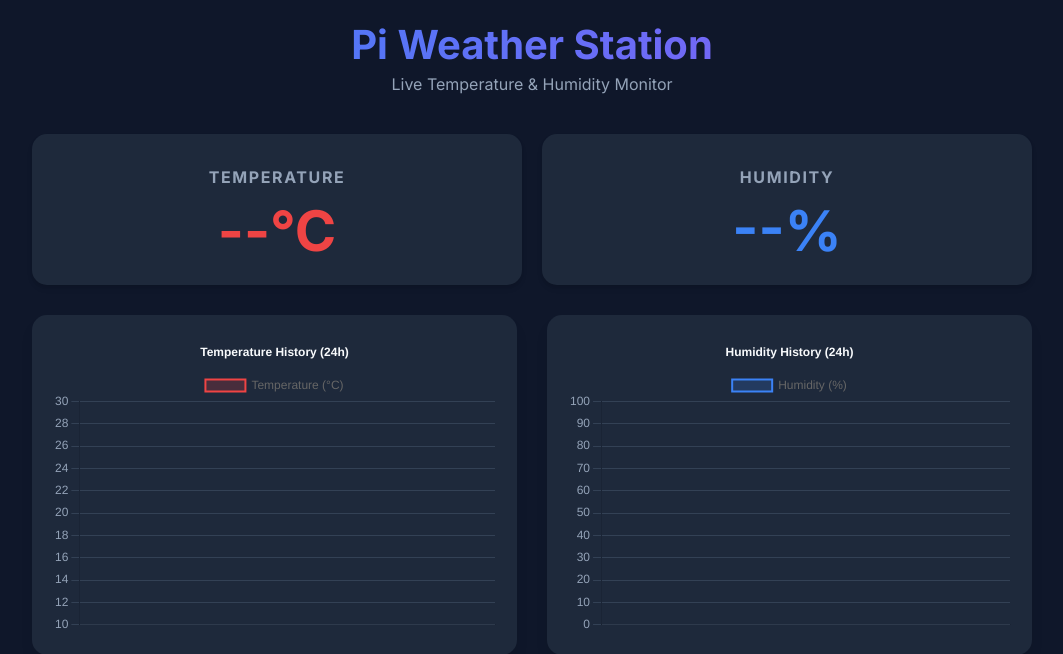
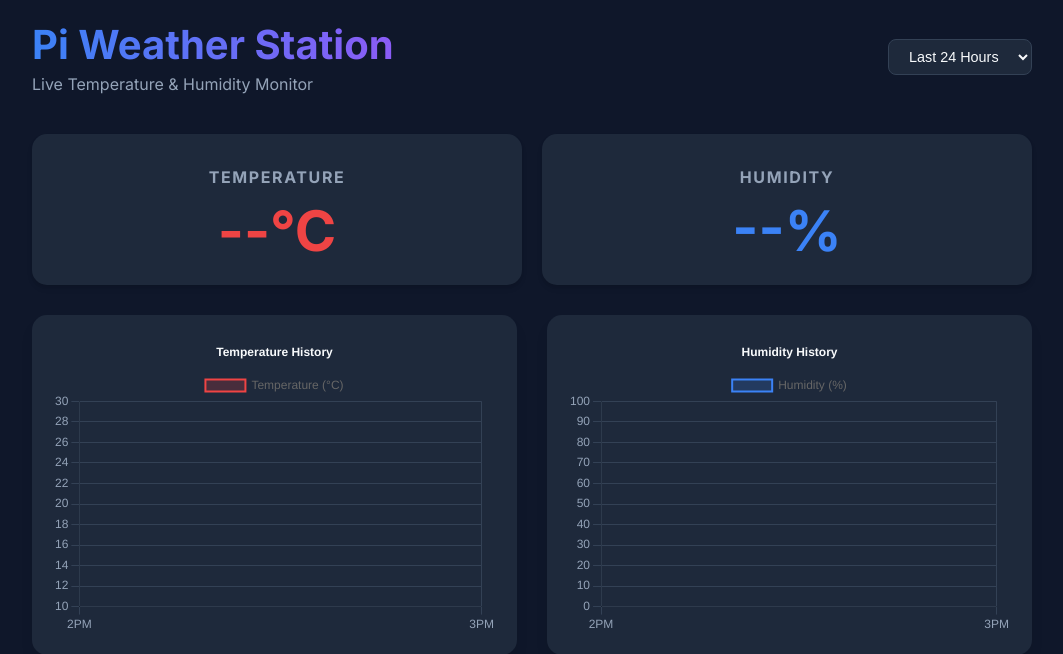
Before and after one commit to Yeorle/pi_temp_sensor, a Flask app: page / in a window 1280 px wide. Shown: the top 654 px of the page, without its empty margins (108-1171 px from the left). Run offline with Flask 3, Linux system fonts and the light colour scheme; data that the repository does not hold is empty.

Commit message:
feat: improve frontend to add date range option

```diff
--- a/app.py
+++ b/app.py
@@ -1,4 +1,4 @@
-from flask import Flask, render_template, jsonify
+from flask import Flask, render_template, jsonify, request
 import database
 import datetime
 
@@ -10,8 +10,11 @@ def index():
 
 @app.route('/api/data')
 def get_data():
-    # Return last 24h of data (1440 minutes)
-    readings = database.get_data(limit=1440)
+    # Get hours from query string, default to 24
+    hours = request.args.get('hours', default=24, type=int)
+
+    # Return readings for the requested range
+    readings = database.get_data(hours=hours)
 
     # Format for chart.js: lists of labels (timestamps) and data points
     # We'll return the raw list and let JS handle formatting,
--- a/database.py
+++ b/database.py
@@ -24,12 +24,16 @@ def log_data(temperature, humidity):
     conn.commit()
     conn.close()
 
-def get_data(limit=1440): # Default to last 24h (1440 mins)
-    """Retrieves the last N readings."""
+def get_data(hours=24):
+    """Retrieves readings from the last N hours."""
     conn = sqlite3.connect(DB_NAME)
     conn.row_factory = sqlite3.Row
     c = conn.cursor()
-    c.execute("SELECT * FROM readings ORDER BY timestamp DESC LIMIT ?", (limit,))
+
+    # Calculate cutoff time
+    cutoff = datetime.datetime.now() - datetime.timedelta(hours=hours)
+
+    c.execute("SELECT * FROM readings WHERE timestamp > ? ORDER BY timestamp DESC", (cutoff,))
     rows = c.fetchall()
     conn.close()
     return [dict(row) for row in rows]
--- a/static/css/style.css
+++ b/static/css/style.css
@@ -25,8 +25,15 @@ body {
 }
 
 header {
-    text-align: center;
     margin-bottom: 40px;
+}
+
+.header-content {
+    display: flex;
+    justify-content: space-between;
+    align-items: center;
+    flex-wrap: wrap;
+    gap: 20px;
 }
 
 header h1 {
@@ -34,12 +41,30 @@ header h1 {
     font-size: 2.5rem;
     background: linear-gradient(to right, var(--accent-blue), #8b5cf6);
     -webkit-background-clip: text;
+    background-clip: text;
     -webkit-text-fill-color: transparent;
 }
 
 header p {
     color: var(--text-secondary);
     margin-top: 5px;
+    margin-bottom: 0;
+}
+
+.controls select {
+    background-color: var(--card-bg);
+    color: var(--text-primary);
+    border: 1px solid #334155;
+    padding: 8px 16px;
+    border-radius: 8px;
+    font-size: 0.9rem;
+    cursor: pointer;
+    outline: none;
+    transition: border-color 0.2s;
+}
+
+.controls select:hover {
+    border-color: var(--accent-blue);
 }
 
 .cards {
@@ -102,6 +127,7 @@ header p {
     .charts-container {
         flex-direction: row;
     }
+
     .chart-wrapper {
         flex: 1;
     }
--- a/static/js/main.js
+++ b/static/js/main.js
@@ -1,6 +1,7 @@
 document.addEventListener("DOMContentLoaded", () => {
     const tempCtx = document.getElementById('tempChart').getContext('2d');
     const humidityCtx = document.getElementById('humidityChart').getContext('2d');
+    const rangeSelect = document.getElementById('time-range');
 
     // Chart Configuration
     const commonOptions = {
@@ -13,6 +14,10 @@ document.addEventListener("DOMContentLoaded", () => {
         },
         scales: {
             x: {
+                type: 'time',
+                time: {
+                    unit: 'hour'
+                },
                 grid: {
                     color: '#334155'
                 },
@@ -38,7 +43,6 @@ document.addEventListener("DOMContentLoaded", () => {
     const tempChart = new Chart(tempCtx, {
         type: 'line',
         data: {
-            labels: [],
             datasets: [{
                 label: 'Temperature (°C)',
                 borderColor: '#ef4444',
@@ -55,7 +59,7 @@ document.addEventListener("DOMContentLoaded", () => {
             plugins: {
                 title: {
                     display: true,
-                    text: 'Temperature History (24h)',
+                    text: 'Temperature History',
                     color: '#f8fafc'
                 }
             },
@@ -73,7 +77,6 @@ document.addEventListener("DOMContentLoaded", () => {
     const humidityChart = new Chart(humidityCtx, {
         type: 'line',
         data: {
-            labels: [],
             datasets: [{
                 label: 'Humidity (%)',
                 borderColor: '#3b82f6',
@@ -90,7 +93,7 @@ document.addEventListener("DOMContentLoaded", () => {
             plugins: {
                 title: {
                     display: true,
-                    text: 'Humidity History (24h)',
+                    text: 'Humidity History',
                     color: '#f8fafc'
                 }
             },
@@ -106,30 +109,40 @@ document.addEventListener("DOMContentLoaded", () => {
     });
 
     async function fetchData() {
+        const hours = rangeSelect.value;
         try {
-            const response = await fetch('/api/data');
+            const response = await fetch(`/api/data?hours=${hours}`);
             const data = await response.json();
 
-            // Update Charts
-            // To make the x-axis cleaner, we might want to format timestamp or pick every Nth label
-            // For now, we just pass the timestamp string from DB.
+            // Prepare data for Chart.js time scale (x: timestamp, y: value)
+            const tempData = data.timestamps.map((ts, i) => ({
+                x: ts,
+                y: data.temperatures[i]
+            }));
 
-            // Format timestamps to be shorter (HH:MM)
-            const formattedLabels = data.timestamps.map(ts => {
-                const date = new Date(ts);
-                return date.toLocaleTimeString([], { hour: '2-digit', minute: '2-digit' });
-            });
+            const humidityData = data.timestamps.map((ts, i) => ({
+                x: ts,
+                y: data.humidities[i]
+            }));
 
-            tempChart.data.labels = formattedLabels;
-            tempChart.data.datasets[0].data = data.temperatures;
+            // Adjust X-axis time unit based on range
+            let timeUnit = 'hour';
+            if (hours <= 6) timeUnit = 'minute';
+            else if (hours <= 24) timeUnit = 'hour';
+            else timeUnit = 'day';
+
+            tempChart.options.scales.x.time.unit = timeUnit;
+            humidityChart.options.scales.x.time.unit = timeUnit;
+
+            tempChart.data.datasets[0].data = tempData;
             tempChart.update();
 
-            humidityChart.data.labels = formattedLabels;
-            humidityChart.data.datasets[0].data = data.humidities;
+            humidityChart.data.datasets[0].data = humidityData;
             humidityChart.update();
 
             // Update Current Values (Latest reading)
             if (data.temperatures.length > 0) {
+                // Determine latest reading (data is ordered oldest to newest in JS arrays)
                 const lastTemp = data.temperatures[data.temperatures.length - 1];
                 const lastHum = data.humidities[data.humidities.length - 1];
                 document.getElementById('current-temp').innerText = `${lastTemp.toFixed(1)}°C`;
@@ -141,6 +154,9 @@ document.addEventListener("DOMContentLoaded", () => {
         }
     }
 
+    // Event listener for range change
+    rangeSelect.addEventListener('change', fetchData);
+
     // Initial Fetch
     fetchData();
 
--- a/templates/index.html
+++ b/templates/index.html
@@ -6,12 +6,25 @@
     <title>Pi Weather Station</title>
     <link rel="stylesheet" href="{{ url_for('static', filename='css/style.css') }}">
     <script src="https://cdn.jsdelivr.net/npm/chart.js"></script>
+    <script src="https://cdn.jsdelivr.net/npm/chartjs-adapter-date-fns/dist/chartjs-adapter-date-fns.bundle.min.js"></script>
 </head>
 <body>
     <div class="container">
         <header>
-            <h1>Pi Weather Station</h1>
-            <p>Live Temperature & Humidity Monitor</p>
+            <div class="header-content">
+                <div>
+                    <h1>Pi Weather Station</h1>
+                    <p>Live Temperature & Humidity Monitor</p>
+                </div>
+                <div class="controls">
+                    <select id="time-range">
+                        <option value="6">Last 6 Hours</option>
+                        <option value="12">Last 12 Hours</option>
+                        <option value="24" selected>Last 24 Hours</option>
+                        <option value="168">Last 7 Days</option>
+                    </select>
+                </div>
+            </div>
         </header>
 
         <div class="cards">
```
